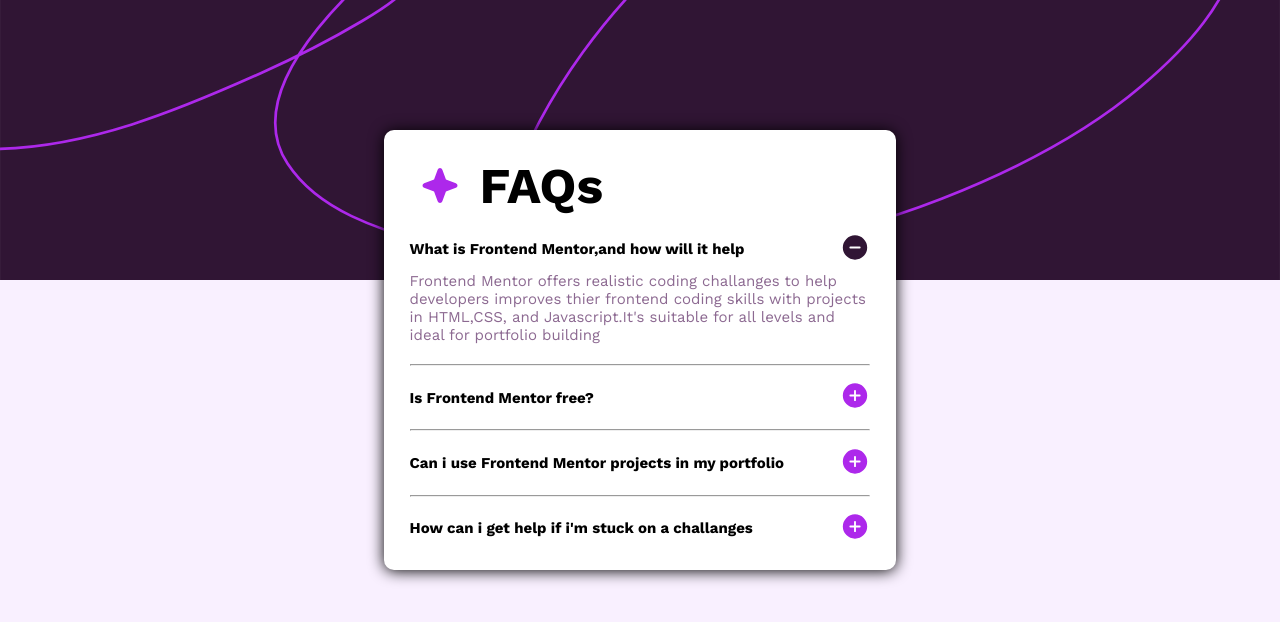
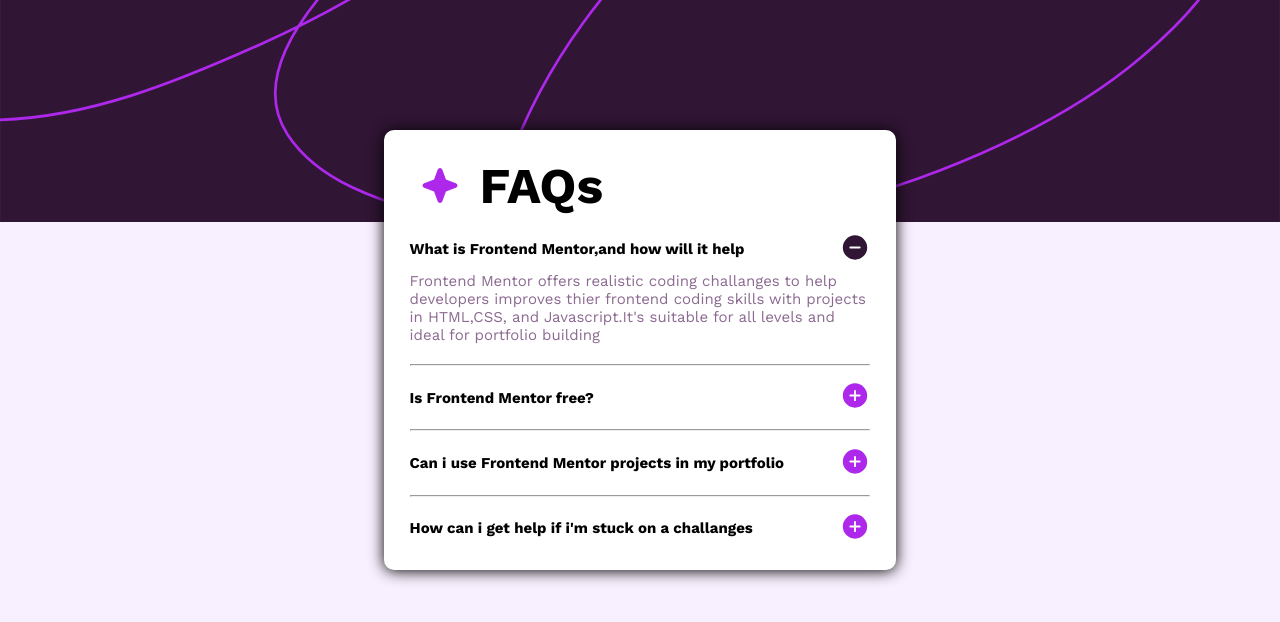
Before and after one commit to TajjDev/FAQs, a plain HTML site: page index.html in a window 1280 px wide. Drawn offline with nearby package versions, Linux system fonts and the light colour scheme.

Commit message:
Add files via upload
initial commit

```diff
--- a/style.css
+++ b/style.css
@@ -29,7 +29,7 @@
     display: flex;
     justify-content: center;
     align-items: center;
-    height: 35vh;
+    height: 222px;
     width: 100%;
     background-repeat: no-repeat;
     background-size: cover;
```
